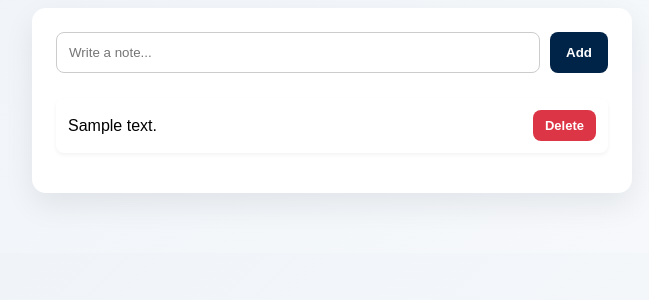
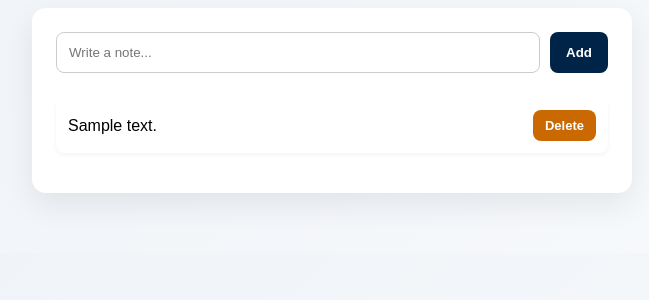
Before and after one commit to Th3ThirdMan/terraform-demo, a Flask app: page / in a window 1280 px wide. Shown: the part 150-450 px from the top of the page, without its empty margins (308-957 px from the left). Run offline with Flask 3, Linux system fonts and the light colour scheme; tables that the repository leaves empty hold one stand-in row (values such as "Sample post").

Commit message:
update notes style

```diff
--- a/app/templates/index.html
+++ b/app/templates/index.html
@@ -70,13 +70,13 @@ li {
 }
 
 li button {
-    background: #dc3545;
+    background: #ca6901;
     padding: 8px 12px;
     font-size: 13px;
 }
 
 li button:hover {
-    background: #b02a37;
+    background: #fe7e07;
 }
 
 .app-card {
```
